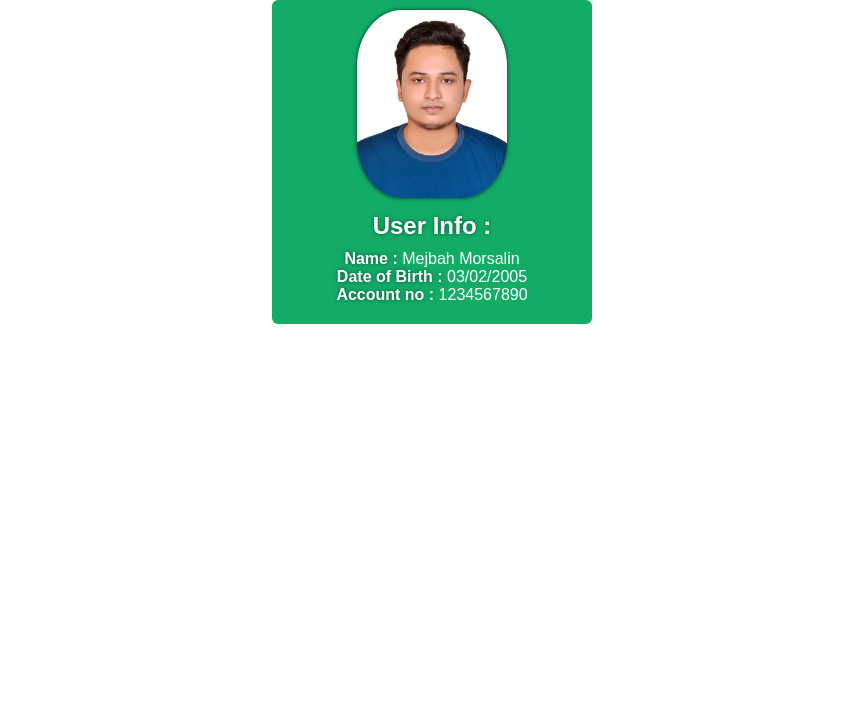
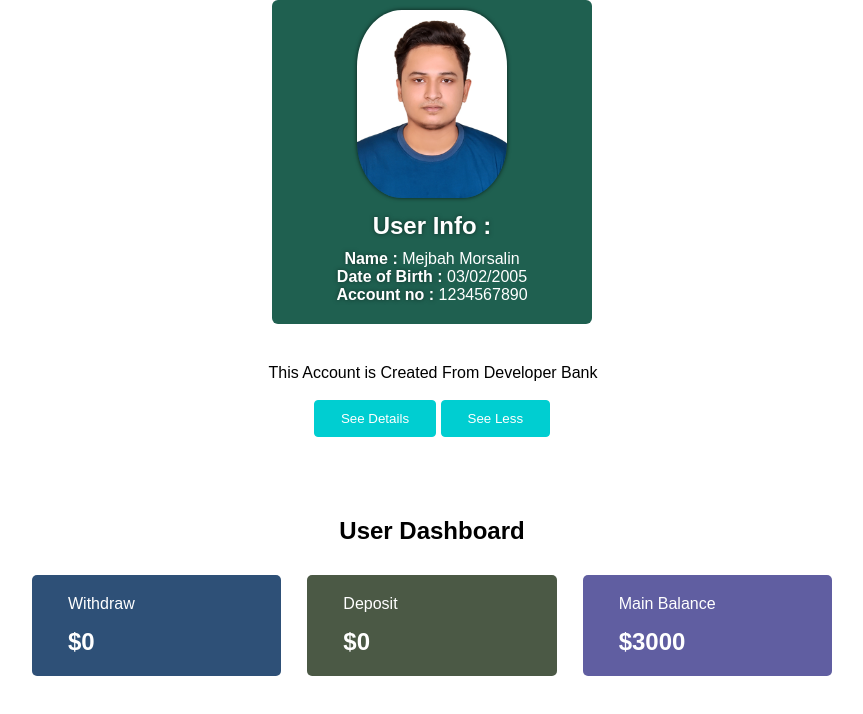
Before and after one commit to developer-mejbah/JS-Bank-Account, a plain HTML site: page dashboard.html in a window 1280 px wide. Shown: the whole page, without its empty margins (208-1071 px from the left). Drawn offline with Linux system fonts and the light colour scheme.

Commit message:
half Work Done

```diff
--- a/dashboard.css
+++ b/dashboard.css
@@ -4,8 +4,15 @@
     box-sizing: border-box;
     font-family: sans-serif;
 }
+body {
+    height: 1000px;
+}
+.container {
+    max-width: 800px;
+    margin: 0 auto;
+}
 .user-details {
-    background-color:#12ac67;
+    background-color:#1f6050fe;
     margin: 0 480px 0 480px;
     padding-bottom: 20px;
     border-radius: 6px;
@@ -36,3 +43,100 @@ strong {
 span {
     color: #fff;
 }
+.remove {
+    padding-top: 30px;
+    text-align: center;
+}
+.head {
+    width: 100%;
+    padding: 10px 8px 10px 10px;
+    border-radius: 4px;
+    text-align: center;
+}
+.head h4 {
+    font-weight: 300;
+}
+.btn-see {
+    margin-top: 8px;
+    display: inline-block;
+    background-color: darkturquoise;
+    border: none;
+    color: #fff;
+    padding: 10px 26px;
+    border-radius: 4px;
+    cursor: pointer;
+    transition: 0.5s;
+    border: 1px solid darkturquoise;
+}
+.btn-see:hover {
+    background-color: #fff;
+    color: darkturquoise;
+}
+.default-btn {
+    margin-top: 8px;
+    display: inline-block;
+    background-color: darkturquoise;
+    border: none;
+    color: #fff;
+    padding: 10px 26px;
+    border-radius: 4px;
+    cursor: pointer;
+    transition: 0.5s;
+    border: 1px solid darkturquoise;
+}
+.default-btn:hover {
+    background-color: #fff;
+    color: darkturquoise;
+}
+.balance-section {
+    padding-top: 80px;
+}
+.title {
+    text-align: center;
+    margin-bottom: 30px;
+}
+.title h1{}
+.row {
+    display: flex;
+    justify-content: space-between;
+    gap: 26px;
+}
+.withdraw {
+    background-color: #2E5077;
+    width: 33.33%;
+    padding: 20px 36px;
+    border-radius: 5px;
+}
+.withdraw p {
+    margin-bottom: 15px;
+    color: #fff;
+}
+.withdraw h2 {
+    color: #fff;
+}
+.deposit {
+    background-color: #4B5945;
+    width: 33.33%;
+    padding: 20px 36px;
+    border-radius: 5px;
+}
+.deposit h2 {
+    color: #fff;
+}
+.deposit p {
+    color: #fff;
+    margin-bottom: 15px;
+}
+.main  {
+    background-color: #605EA1;
+    width: 33.33%;
+    padding: 20px 36px;
+    border-radius: 5px;
+}
+.main p {
+    color: #fff;
+    margin-bottom: 15px;
+}
+.main h2 {
+    color: #fff;
+}
--- a/dashboard.html
+++ b/dashboard.html
@@ -8,6 +8,7 @@
 </head>
 <body>
     <section class="user-details">
+        <div class="container">
             <div class="user-info">
                 <div class="img">
                     <img src="./Image/my.jpg" alt="">
@@ -21,7 +22,39 @@
                     </div>
                 </div>
             </div>
+        </div>
+    </section>
+    <section class="remove">
+        <div class="container">
+            <div class="head">
+                <h4 id="header">This Account is Created From Developer Bank</h4>
+            </div>
+            <button id="btn" class="btn-see">See Details</button>
+            <button id="btn2" class="default-btn">See Less</button>
+        </div>
+    </section>
+    <section class="balance-section">
+        <div class="container">
+            <div class="title">
+                <h1>User Dashboard</h1>
+            </div>
+            <div class="row">
+                <div class="withdraw">
+                    <p>Withdraw</p>
+                    <h2>$0</h2>
+                </div>
+                <div class="deposit">
+                    <p>Deposit</p>
+                    <h2>$0</h2>
+                </div>
+                <div class="main">
+                    <p>Main Balance</p>
+                    <h2>$3000</h2>
+                </div>
+            </div>
+        </div>
     </section>
     <!-- <a href="index.html">Back To Home</a> -->
+     <script src="script.js"></script>
 </body>
 </html>
--- a/script.js
+++ b/script.js
@@ -0,0 +1,9 @@
+document.getElementById("btn").addEventListener("click", function() {
+    const title = document.getElementById("header");
+    title.style.display = "block"
+})
+
+document.getElementById("btn2").addEventListener("click", function() {
+    const title = document.getElementById("header");
+    title.style.display = "none"
+})
```
Lines whose indentation alone changed are shown as unchanged.
